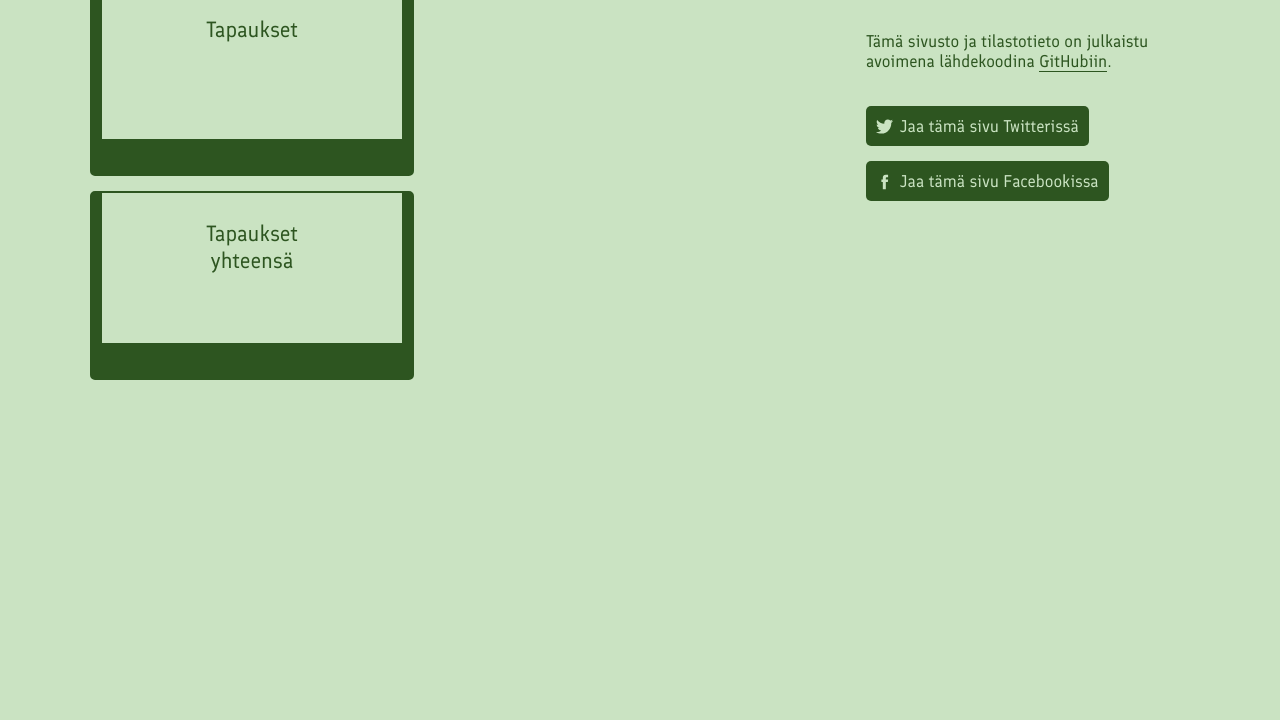
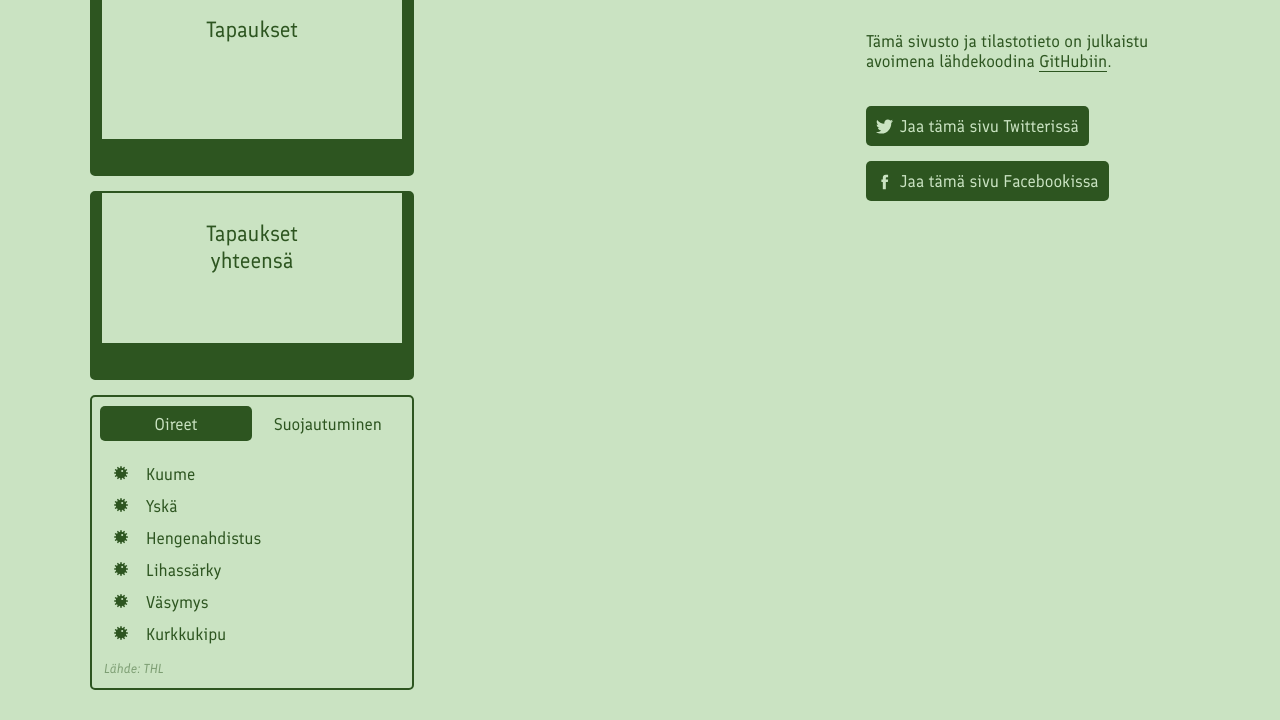
Before and after one commit to ahnl/covid-19.fi, a plain HTML site: page index.html in a window 1280 px wide. Shown: the part 365-1085 px from the top of the page. Before the commit the page ends 800 px from the top, so only its background shows below. Drawn offline with nearby package versions, Linux system fonts and the light colour scheme; no server answers.

Commit message:
Added symptoms and safety tips box

```diff
--- a/app.js
+++ b/app.js
@@ -166,6 +166,46 @@ function dataFromCsv(url, type, callback) {
 }
 
 
+var tabSelector = document.getElementById('tabSelector');
+var tabA = document.getElementById('tabA');
+var tabB = document.getElementById('tabB');
+var tabContentA = document.getElementById('tabContentA');
+var tabContentB = document.getElementById('tabContentB');
+
+tabContentA.addEventListener('animationend', removeTabAnimations);
+tabContentB.addEventListener('animationend', removeTabAnimations);
+
+function removeTabAnimations() {
+    tabContentA.classList.remove('animated', 'bounce');
+    tabContentB.classList.remove('animated', 'bounce');
+}
+
+function toggleTab() {
+
+    tabContentA.classList.add('animated', 'bounce');
+    tabContentB.classList.add('animated', 'bounce');
+    if (tabSelector.dataset.selected == 'A') {
+        tabSelector.dataset.selected = 'B';
+        tabSelector.style.left = '50%';
+        tabA.classList.remove('selectedTab');
+        tabB.classList.add('selectedTab');
+
+            tabContentA.style.display = 'none';
+            tabContentB.style.display = 'block';
+
+
+    } else {
+        tabSelector.dataset.selected = 'A';
+        tabSelector.style.left = '0';
+        tabB.classList.remove('selectedTab');
+        tabA.classList.add('selectedTab');
+
+            tabContentB.style.display = 'none';
+            tabContentA.style.display = 'block';
+
+    }
+}
+
 // https://stackoverflow.com/questions/5560248/programmatically-lighten-or-darken-a-hex-color-or-rgb-and-blend-colors
 function shadeColor(color, percent) {
 
--- a/index.html
+++ b/index.html
@@ -82,8 +82,72 @@
                 <div class="graphCardTooltip" id="graphTooltip2" style="display:none;"></div>
 
             </div>
+
+            <div class="tabCard">
+                <div class="tabCardSwitcher" onclick="toggleTab()">
+                    <div id="tabSelector" data-selected="A"></div>
+                    <div class="tab selectedTab" id="tabA">
+                        Oireet
                     </div>
+                    <div class="tab" id="tabB">
+                        Suojautuminen
+                    </div>
+                </div>
+                <div class="tabCardContent">
+                    <div id="tabContentA">
+                        <ul>
+                            <li>Kuume</li>
+                            <li>Yskä</li>
+                            <li>Hengenahdistus</li>
+                            <li>Lihassärky</li>
+                            <li>Väsymys</li>
+                            <li>Kurkkukipu</li>
+                        </ul>
+                        <i class="light">Lähde: THL</i>
+                    </div>
+                    <div id="tabContentB" style="display: none;">
+                        <ul>
+                            <li>Pese kädet saippualla</li>
+                            <li>Vältä suuria väkijoukkoja</li>
+                            <li>Älä koskettele silmiäsi, suutasi, tai
+                                kasvojasi, ellet ole juuri pessyt käsiäsi</li>
+                            <li>Vältä kättelyä</li>
+                            <li>Yski ja aivasta kertakäyttöliinaan tai hihaasi</li>
+                            <li>Vältä kättelyä</li>
+
+                        </ul>
+
+
+                        <a href="https://www.youtube.com/watch?v=isLPN0UdeDM" target="_blank" class="resetLink">
+
+                            <div class="smallButton smallButtonLong">
+                                <img src="images/play.svg" class="smallButtonIcon">
+                                <span class="smallButtonText">
+                                    Näin peset kätesi
+                                </span>
+                            </div>
+
+                        </a>
+
+                        <a href="https://www.youtube.com/watch?v=De5Fz2lkv30" target="_blank" class="resetLink">
+
+                            <div class="smallButton smallButtonLong">
+                                <img src="images/play.svg" class="smallButtonIcon">
+                                <span class="smallButtonText">
+                                    Näin yskit oikein
+                                </span>
+                            </div>
+
+                        </a>
+                        <br>
+                        <i class="light">Lähde: THL</i>
+                    </div>
+                </div>
+            </div>
+        </div>
+
         <div class="part">
+
             <div class="map">
 
                 <div id="mapSvgContainer">
@@ -148,8 +212,7 @@
 
             </p>
 
-            <a href="sh/tw"
-                target="_blank" class="resetLink">
+            <a href="sh/tw" target="_blank" class="resetLink">
 
                 <div class="smallButton">
                     <img src="images/tws.svg" class="smallButtonIcon">
@@ -159,8 +222,7 @@
                 </div>
 
             </a>
-            <a href="sh/fb"
-                target="_blank" class="resetLink">
+            <a href="sh/fb" target="_blank" class="resetLink">
 
                 <div class="smallButton">
                     <img src="images/fbs.svg" class="smallButtonIcon">
@@ -179,7 +241,10 @@
     <script async src="https://www.googletagmanager.com/gtag/js?id=UA-160645425-1"></script>
     <script>
         window.dataLayer = window.dataLayer || [];
-  function gtag(){dataLayer.push(arguments);}
+
+        function gtag() {
+            dataLayer.push(arguments);
+        }
         gtag('js', new Date());
 
         gtag('config', 'UA-160645425-1');
--- a/main.css
+++ b/main.css
@@ -3,9 +3,11 @@ body {
     font-family: 'Finlandica';
     margin: 30px;
 }
+
 .app {
     max-width: 1100px;
-    margin-left: auto; margin-right: auto;
+    margin-left: auto;
+    margin-right: auto;
     display: grid;
 
     grid-template-columns: repeat(auto-fill, minmax(250px, 1fr));
@@ -14,9 +16,7 @@ body {
 
 }
 
-.part {
-
-}
+.part {}
 
 h1 {
     color: #2D5520;
@@ -45,9 +45,11 @@ h1 {
     transition-timing-function: ease-out;
     transition: transform 0.2s;
 }
+
 .linkButton:hover {
     transform: scale(1.05);
 }
+
 .linkButton:active {
     transform: scale(0.98);
 
@@ -57,6 +59,7 @@ h1 {
     display: table-cell;
     width: calc(100% - 35px);
 }
+
 .linkButtonIcon {
     display: table-cell;
     width: 40px;
@@ -79,7 +82,9 @@ h1 {
 
 }
 
-
+.smallButtonLong {
+    width: calc(100% - 20px);
+}
 
 .smallButton {
     margin-top: 15px;
@@ -92,9 +97,11 @@ h1 {
     transition-timing-function: ease-out;
     transition: transform 0.2s;
 }
+
 .smallButton:hover {
     transform: scale(1.05);
 }
+
 .smallButton:active {
     transform: scale(0.98);
 
@@ -113,10 +120,87 @@ h1 {
     font-size: 22px;
     border-radius: 5px;
     display: table;
-    text-align:center;
+    text-align: center;
+}
+
+.tabCard {
+    margin-top: 15px;
+    border: 2px solid #2D5520;
+    width: calc(100% - 20px);
+    padding: 8px;
+    color: #2D5520;
+    font-size: 22px;
+    border-radius: 5px;
+    transition: max-height 0.2s;
+    height: auto;
+    max-height: 900px;
+    animation-duration: 0.4s;
+}
+
+.tabCardSwitcher {
+    display: grid;
+    grid-auto-columns: 1fr;
+    grid-auto-flow: column;
+    position: relative;
+    cursor: pointer;
+    user-select: none;
+    -webkit-tap-highlight-color: transparent;
+}
+
+.tab {
+    text-align: center;
+    font-size: 17px;
+    padding: 9px 0 9px 0;
+    color: #2D5520;
+
+    z-index: 2;
+}
+
+.selectedTab {
+    color: #CAE3C2;
+}
+
+.tabCardSwitcher:hover #tabSelector {
+    transform: scale(1.05);
+}
+
+.tabCardSwitcher:active #tabSelector {
+    transform: scale(0.98);
+}
+
+.tabCardContent {
+    padding: 4px;
+    font-size: 17px;
+}
+
+
+ul {
+    padding-left: 10px;
+    list-style-type: none;
+  }
+
+  ul li {
+    margin-top: 12px;
+    padding-left: 2rem;
+    background-image: url('images/bullet.svg');
+    background-position: 0 2px;
+    background-size: 14px 14px;
+    background-repeat: no-repeat;
+  }
+
+#tabSelector {
+    width: 50%;
+    position: absolute;
+    background-color: #2D5520;
+    height: 35px;
+    border-radius: 5px;
+    top: 1px;
+    transition-timing-function: ease-out;
+    transition: transform 0.2s;
 }
 
 .graphCard {
+    user-select: none;
     position: relative;
     margin-top: 15px;
     border: 2px solid #2D5520;
@@ -125,7 +209,7 @@ h1 {
     color: #2D5520;
     font-size: 22px;
     border-radius: 5px;
-    text-align:center;
+    text-align: center;
     padding-bottom: 35px;
     background-color: #2D5520;
 }
@@ -155,6 +239,7 @@ hr {
     font-size: 22px;
     margin-top: 27px;
 }
+
 .graphCardTooltip {
 
     position: absolute;
@@ -164,7 +249,7 @@ margin: auto;
     width: 110px;
 
     text-align: center;
-background-color: rgba(255,255,255);
+    background-color: rgba(255, 255, 255);
     color: #2D5520;
     font-size: 14px;
     padding: 5px 30px 5px 30px;
@@ -172,6 +257,7 @@ border-radius: 3px;
     margin-top: -23px;
     animation-duration: 0.8s;
 }
+
 .graphCard canvas {
     background-color: #CAE3C2;
 }
@@ -189,12 +275,14 @@ p {
 }
 
 #mapSvgContainer {
+    user-select: none;
     text-align: center;
     margin-bottom: 30px;
     width: 100%;
     -webkit-tap-highlight-color: transparent;
 
 }
+
 #mapSvgContainer path {
     transition: opacity 0.2s;
 }
@@ -205,11 +293,13 @@ p {
     display: block;
     animation-duration: 0.6s;
 }
+
 #mapTooltipValue {
     font-size: 17px;
     display: block;
     animation-duration: 0.6s;
 }
+
 .map {
     margin-top: 35px;
 }
```
Also changed, not shown: images/bullet.svg (added), images/play.svg (added). Lines whose indentation alone changed are shown as unchanged.
